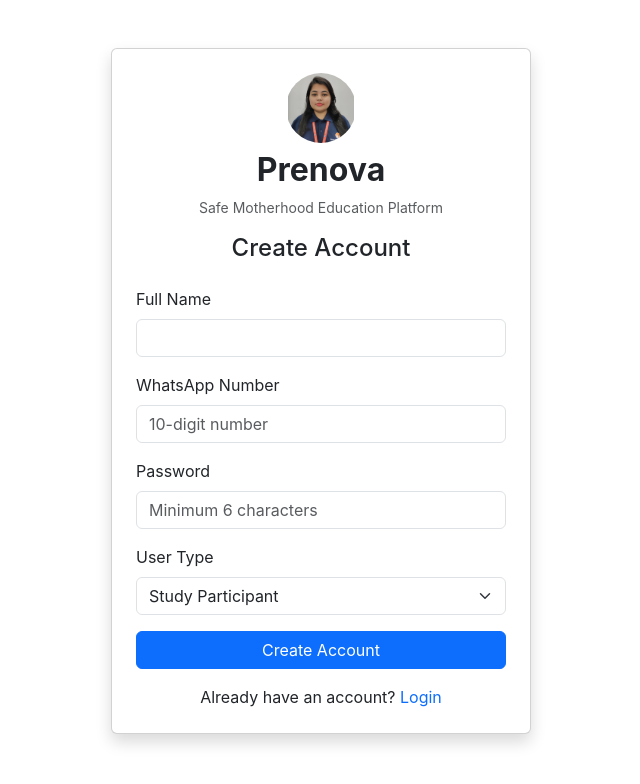
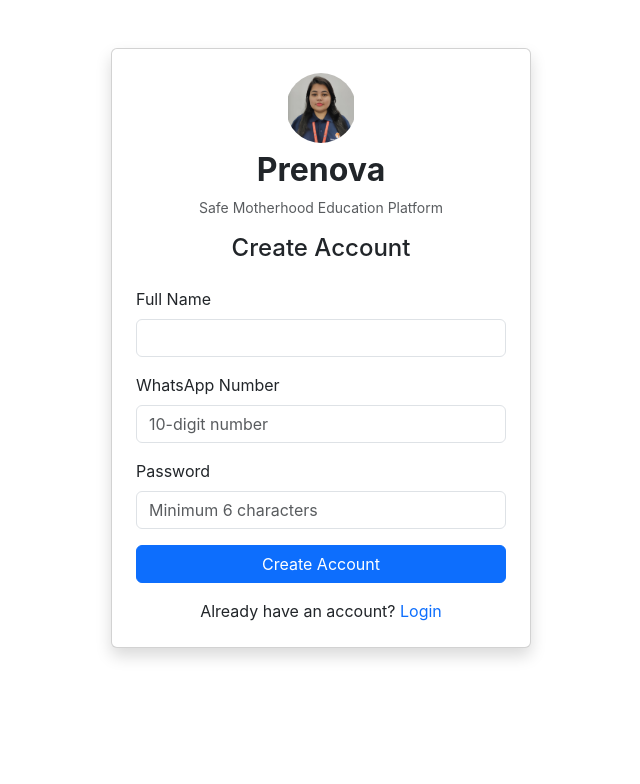
Before and after one commit to parimugdha/PrenovaFE, a React (Create React App) app: page / in a window 1280 px wide. Shown: the top 784 px of the page, without its empty margins (319-959 px from the left). Built offline with nearby package versions, Linux system fonts and the light colour scheme.

Commit message:
removed user role from signup

```diff
--- a/src/pages/Signup.js
+++ b/src/pages/Signup.js
@@ -11,7 +11,7 @@ const Signup = () => {
         name: "",
         whatsapp: "",
         password: "",
-        role: "study"
+        role: "user"
     });
 
     const formValidation = () => {
@@ -164,22 +164,6 @@ const Signup = () => {
                         )}
                     </div>
 
-                    {/* Role */}
-                    <div className="mb-3">
-                        <label className="form-label">User Type</label>
-
-                        <select
-                            className="form-select"
-                            value={form.role}
-                            onChange={(e) =>
-                                setForm((prev) => ({ ...prev, role: e.target.value }))
-                            }
-                        >
-                            <option value="study">Study Participant</option>
-                            <option value="guest">General User</option>
-                        </select>
-                    </div>
-
                     {/* Submit */}
                     <button type="submit" className="btn btn-primary w-100">
                         Create Account
```
